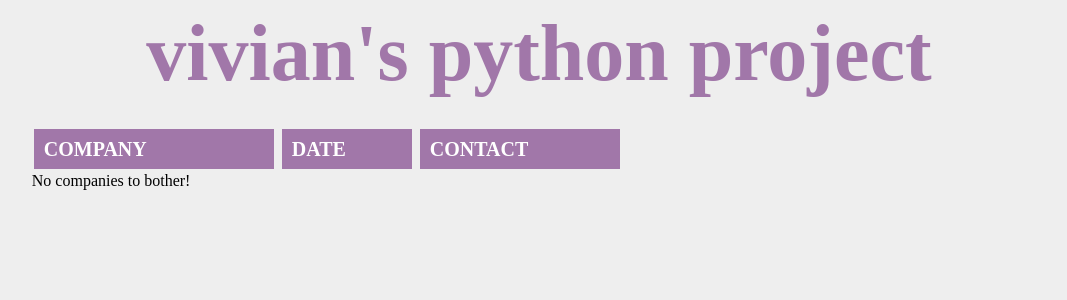
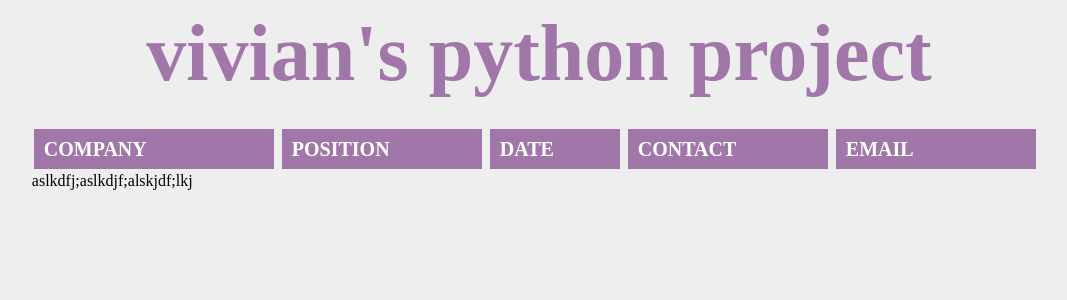
Before and after one commit to vivianh/appsort, a Flask app: page /reminder in a window 1280 px wide. Shown: the top 300 px of the page, without its empty margins (101-1168 px from the left). Run offline with Flask 2, Linux system fonts and the light colour scheme; data that the repository does not hold is empty; some web fonts are replaced.

Commit message:
fixed email/reminder

```diff
--- a/app.py
+++ b/app.py
@@ -71,11 +71,11 @@ def add_application():
     if not session.get('logged_in'):
         abort(401)
     g.db.execute('insert into applications (company, position, date, status, \
-    			 contact, notes, interview) values (?, ?, ?, ?, ?, ?, ?)',
+    			 contact, email, notes, interview) values (?, ?, ?, ?, ?, ?, ?, ?)',
                  [request.form['company'], request.form['position'],
                   request.form['date'], request.form['Status'],
-                  request.form['contact'], request.form['notes'],
-                  request.form['interview']])
+                  request.form['contact'], request.form['email'],
+                  request.form['notes'], request.form['interview']])
     g.db.commit()
     flash('New application was successfully added')
     return redirect(url_for('show'))
@@ -117,16 +117,16 @@ def reminder():
 	today = dt.today()
 	diff = datetime.timedelta(weeks=2)
 	past = today - diff
-	cur = g.db.execute('select company, contact, date from applications where \
-						status = ?', ['Waiting'])
-	applications = [dict(company=row[0], contact=row[1], date=row[2])
-									for row in cur.fetchall()]
-	print applications
+	cur = g.db.execute('select company, position, contact, date, email from applications \
+							where status = ?', ['Waiting'])
+	applications = [dict(company=row[0], position=row[1], contact=row[2], date=row[3],
+									email=row[4]) for row in cur.fetchall()]
 	reminder = []
 	for app in applications:
 		if dt.strptime(app['date'], "%m/%d/%Y") < past:
 			reminder.append(app)
-	return render_template('reminder.html', applications = reminder)
+	else:
+		return render_template('reminder.html', applications = reminder)
 
 
 @app.route('/login', methods=['GET', 'POST'])
--- a/schema.sql
+++ b/schema.sql
@@ -6,6 +6,7 @@ create table applications (
     date string,
     status string not null,
     contact string,
+    email string,
     notes text,
     interview text
 );
--- a/static/style2.css
+++ b/static/style2.css
@@ -32,6 +32,14 @@ a {
 		color: #a177a9;
 	}
 
+a.remind {
+	text-decoration: none;
+	color: white;
+}
+	a.remind:hover {
+		color: #EEE;
+	}
+
 .page {
 	margin: 0 auto; /*2em auto for top/bottom*/
 	width: 65em;
@@ -48,6 +56,11 @@ a {
 	padding: 0.3em;
   margin-bottom: 1em;
   background: #fafafa;
+}
+
+.applications {
+	margin: 0;
+	padding: 0;
 }
 
 /*
@@ -156,6 +169,7 @@ textarea {
 	}
 
 .container {
+
 }
 
 .hide {
--- a/templates/reminder.html
+++ b/templates/reminder.html
@@ -1,19 +1,24 @@
 {% extends "layout.html" %}
 {% block body %}
-    <div class=applications>
+    <div class="applications">
         <div class="container">
             <div class="col company title"> COMPANY </div>
+            <div class="col position title"> POSITION </div>
             <div class="col date title"> DATE </div>
             <div class="col contact title"> CONTACT </div>
+            <div class="col contact title"> EMAIL </div>
         </div>
 
         {% for app in applications %}
             <div class="container">
                 <div class="col company"> {{ app.company }} </div>
+                <div class="col position"> {{ app.position }} </div>
                 <div class="col date"> {{ app.date }} </div>
                 <div class="col contact"> {{ app.contact }} </div>
+                <div class="col contact"> <a href="mailto:{{app.email}}"> {{ app.email }} </a> </div>
             </div>
         {% else %}
-        No companies to bother!
+            aslkdfj;aslkdjf;alskjdf;lkj
         {% endfor %}
+    </div>
 {% endblock %}
```
Also changed, not shown: templates/show.html (+5 -4 lines). Lines whose indentation alone changed are shown as unchanged.
